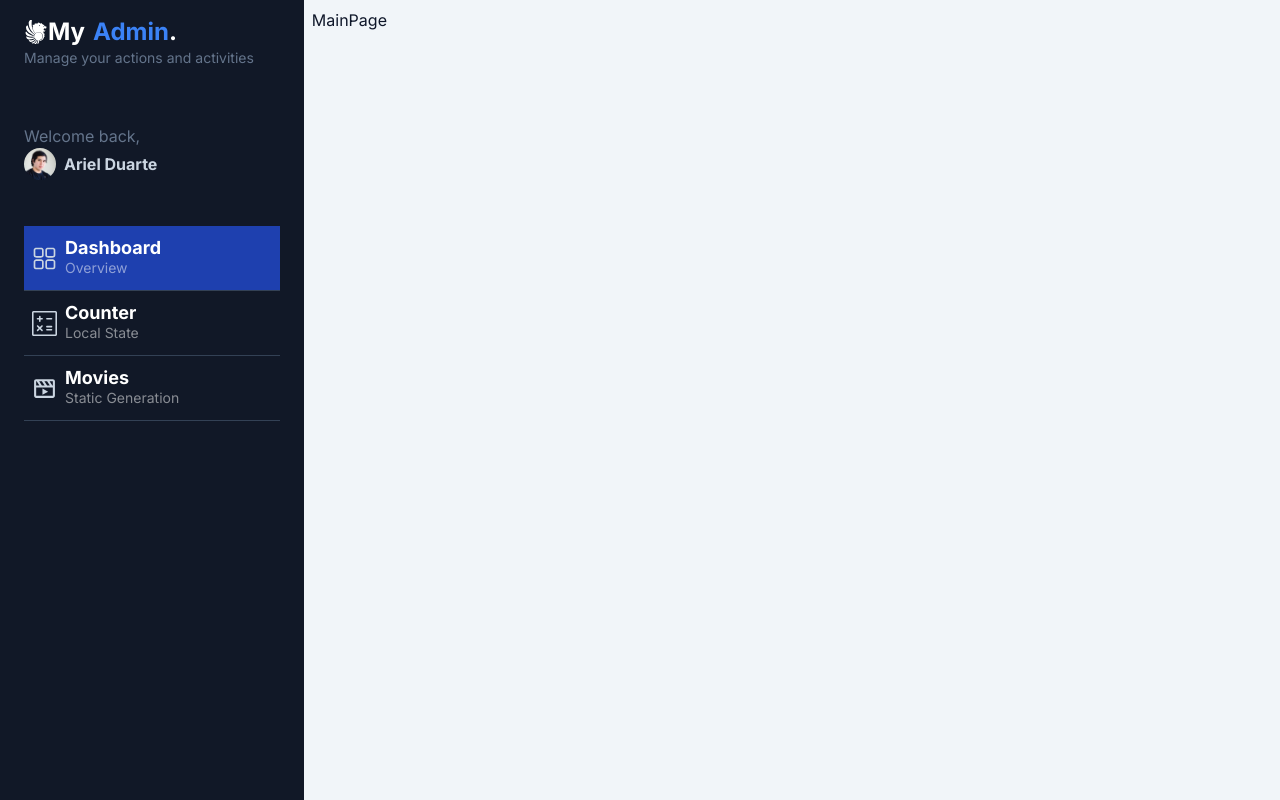
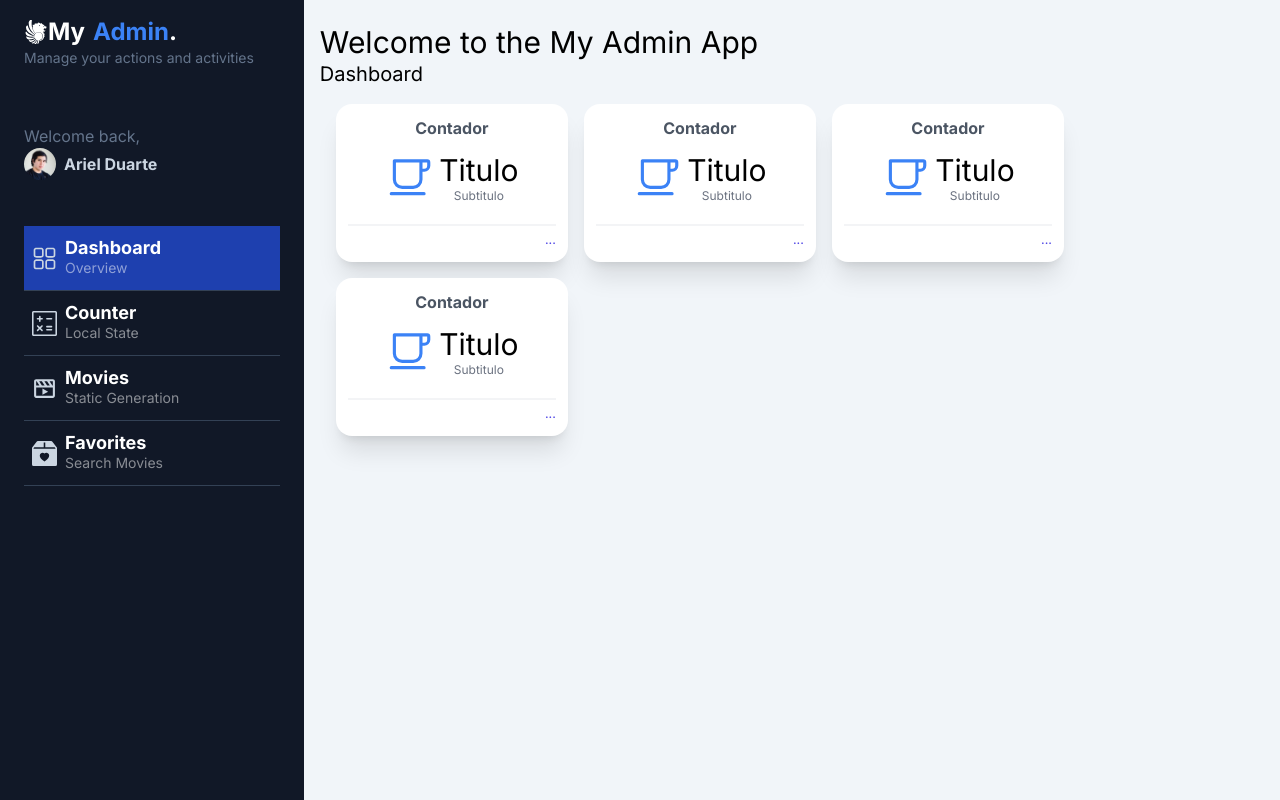
Before and after one commit to reyduar/my-admin-app, a Next.js app: page /dashboard/main in a window 1280 px wide. Built offline with nearby package versions, Linux system fonts and the light colour scheme.

Commit message:
add react redux and store config

```diff
--- a/package.json
+++ b/package.json
@@ -9,10 +9,12 @@
     "lint": "next lint"
   },
   "dependencies": {
+    "@reduxjs/toolkit": "^2.0.1",
     "next": "14.0.4",
     "react": "^18",
     "react-dom": "^18",
-    "react-icons": "^4.12.0"
+    "react-icons": "^4.12.0",
+    "react-redux": "^9.0.4"
   },
   "devDependencies": {
     "@types/node": "^20",
--- /dev/null
+++ b/src/app/dashboard/favorites/page.tsx
@@ -0,0 +1,45 @@
+import { MoviesGrid } from "@/movies/components";
+import { MoviesReponse, SimpleMovie } from "@/movies/interfaces";
+
+export const metadata = {
+  title: "Favorites",
+  description: "Search movies",
+};
+
+const getMovies = async (page = 1, query = "Bat"): Promise<SimpleMovie[]> => {
+  const data: MoviesReponse = await fetch(
+    `https://api.themoviedb.org/3/search/movie?include_adult=true&api_key=de6715f3b6983b1e06ae712ebf052970&language=en-US&page=${page}&query=${query}`
+  ).then((res) => res.json());
+
+  let movies: SimpleMovie[] = [];
+
+  movies = data.results.map((movie) => ({
+    id: movie.id,
+    title: movie.title,
+    poster: movie.poster_path,
+  }));
+
+  return movies;
+};
+
+export default async function FavoritesPages() {
+  const movies = await getMovies(1);
+  return (
+    <>
+      <div className="flex flex-col">
+        <span className="text-5xl my-2">
+          Favites Movies <small className="text-blue-500">Global State</small>
+        </span>
+        <MoviesGrid movies={[]} />
+      </div>
+
+      <div className="flex flex-col">
+        <span className="text-5xl my-2">
+          List of Movies{" "}
+          <small className="text-blue-500">Static Generation</small>
+        </span>
+        <MoviesGrid movies={movies} />
+      </div>
+    </>
+  );
+}
--- a/src/app/dashboard/main/page.tsx
+++ b/src/app/dashboard/main/page.tsx
@@ -1,5 +1,16 @@
-import React from "react";
+import { SimpleWidget } from "@/components";
 
 export default function MainPage() {
-  return <div>MainPage</div>;
+  return (
+    <div className="text-black p-2">
+      <h1 className="mt-2 text-3xl">Welcome to the My Admin App</h1>
+      <span className="text-xl">Dashboard</span>
+      <div className="flex flex-wrap p-2">
+        <SimpleWidget />
+        <SimpleWidget />
+        <SimpleWidget />
+        <SimpleWidget />
+      </div>
+    </div>
+  );
 }
--- a/src/app/layout.tsx
+++ b/src/app/layout.tsx
@@ -1,22 +1,24 @@
-import type { Metadata } from 'next'
-import { Inter } from 'next/font/google'
-import './globals.css'
-
-const inter = Inter({ subsets: ['latin'] })
+import type { Metadata } from "next";
+import { Inter } from "next/font/google";
+import "./globals.css";
+import { Providers } from "@/store/Providers";
+const inter = Inter({ subsets: ["latin"] });
 
 export const metadata: Metadata = {
-  title: 'Create Next App',
-  description: 'Generated by create next app',
-}
+  title: "Create Next App",
+  description: "Generated by create next app",
+};
 
 export default function RootLayout({
   children,
 }: {
-  children: React.ReactNode
+  children: React.ReactNode;
 }) {
   return (
     <html lang="en">
-      <body className={inter.className}>{children}</body>
+      <body className={inter.className}>
+        <Providers>{children}</Providers>
+      </body>
     </html>
-  )
+  );
 }
--- a/src/components/Sidebar.tsx
+++ b/src/components/Sidebar.tsx
@@ -4,6 +4,7 @@ import { RxDashboard } from "react-icons/rx";
 import { SlCalculator } from "react-icons/sl";
 import { BiMoviePlay } from "react-icons/bi";
 import { SidebarMenuItem } from "./SidebarMenuItem";
+import { BsBox2HeartFill } from "react-icons/bs";
 
 const menuItems = [
   {
@@ -23,6 +24,12 @@ const menuItems = [
     icon: <BiMoviePlay size={25} />,
     title: "Movies",
     subtitle: "Static Generation",
+  },
+  {
+    path: "/dashboard/favorites",
+    icon: <BsBox2HeartFill size={25} />,
+    title: "Favorites",
+    subtitle: "Search Movies",
   },
 ];
 
--- /dev/null
+++ b/src/components/SimpleWidget.tsx
@@ -0,0 +1,30 @@
+import { IoCafeOutline } from "react-icons/io5";
+
+export function SimpleWidget() {
+  return (
+    <div className="bg-white shadow-xl p-3 sm:min-w-[25%] min-w-full rounded-2xl border-1 border-gray-50 mx-2 my-2">
+      <div className="flex flex-col">
+        <div>
+          <h2 className="font-bold text-gray-600 text-center">Contador</h2>
+        </div>
+        <div className="my-3">
+          <div className="flex flex-row items-center justify-center space-x-1 ">
+            <div id="icon">
+              <IoCafeOutline size={50} className="text-blue-500" />
+            </div>
+            <div id="temp" className="text-center">
+              <h5 className="text-3xl">Titulo</h5>
+              <p className="text-xs text-gray-500">Subtitulo</p>
+            </div>
+          </div>
+        </div>
+
+        <div className="w-full place-items-end text-right border-t-2 border-gray-100 mt-2">
+          <a href="#" className="text-indigo-600 text-xs font-medium">
+            ...
+          </a>
+        </div>
+      </div>
+    </div>
+  );
+}
--- a/src/components/index.ts
+++ b/src/components/index.ts
@@ -1,2 +1,3 @@
 export {Sidebar} from './Sidebar'
-export {SidebarMenuItem} from './SidebarMenuItem'
+export {SidebarMenuItem} from './SidebarMenuItem';
+export {SimpleWidget} from './SimpleWidget';
--- /dev/null
+++ b/src/store/Providers.tsx
@@ -0,0 +1,12 @@
+"use client";
+
+import { Provider } from "react-redux";
+import { store } from "./";
+
+interface Props {
+  children: React.ReactNode;
+}
+
+export const Providers = ({ children }: Props) => {
+  return <Provider store={store}>{children}</Provider>;
+};
--- /dev/null
+++ b/src/store/index.ts
@@ -0,0 +1,10 @@
+import { configureStore } from '@reduxjs/toolkit'
+
+export const store = configureStore({
+  reducer: {},
+})
+
+// Infer the `RootState` and `AppDispatch` types from the store itself
+export type RootState = ReturnType<typeof store.getState>
+// Inferred type: {posts: PostsState, comments: CommentsState, users: UsersState}
+export type AppDispatch = typeof store.dispatch
```
Also changed, not shown: 1 other file (tests, documents, lock files or other folders).
